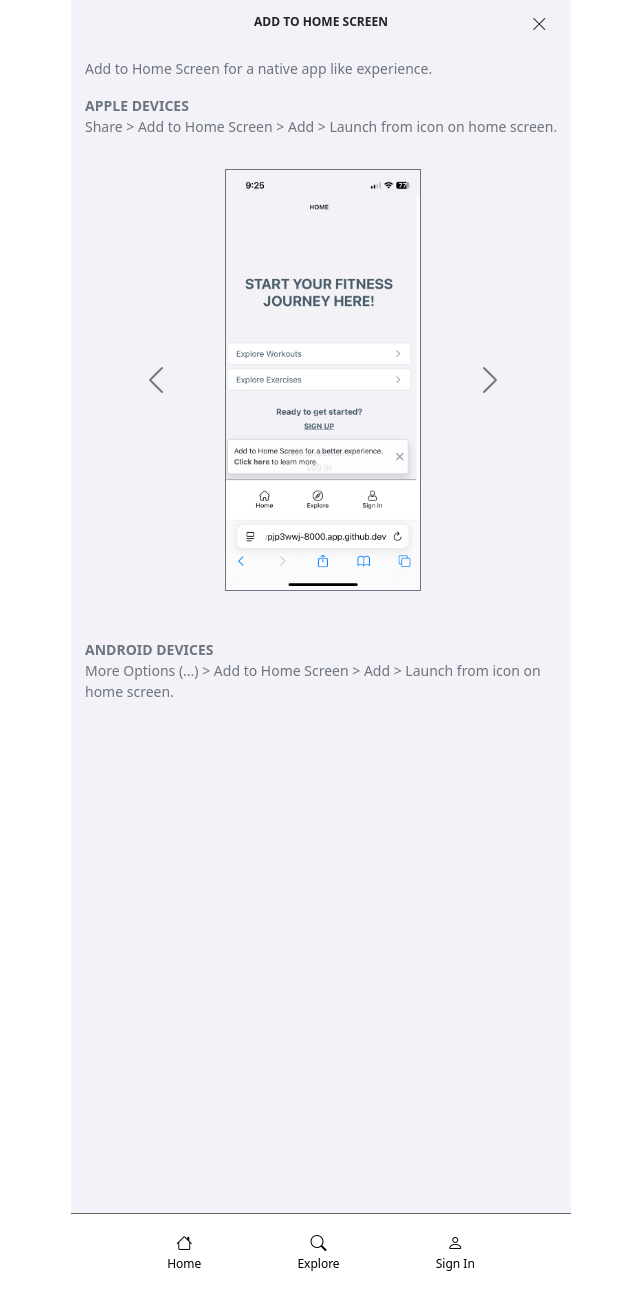
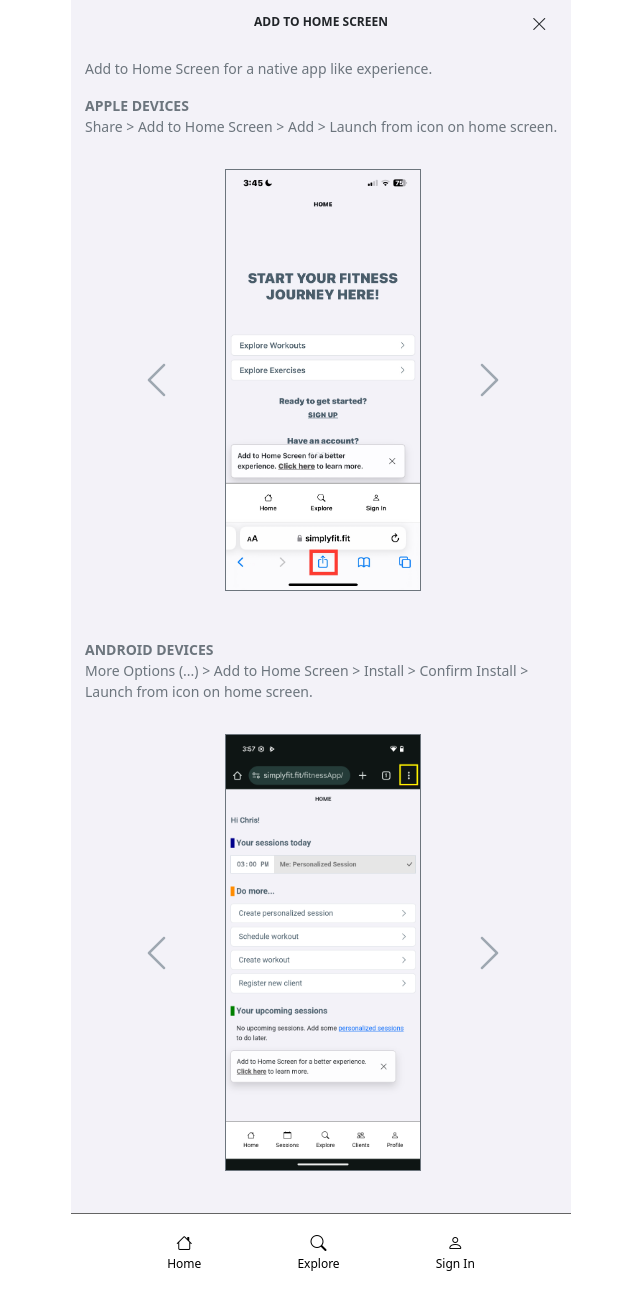
Before and after one commit to aayushkhadpe/fitnessApp, a Django app: page /fitnessApp/profile/pwa-setup in a window 1280 px wide. Shown: the whole page, without its empty margins (319-959 px from the left). Run offline with Django 5.2, Linux system fonts and the light colour scheme; some libraries are stand-ins or nearby versions.

Commit message:
updated pwa images and removed service worker

```diff
--- a/fitnessApp/templates/pwa_setup.html
+++ b/fitnessApp/templates/pwa_setup.html
@@ -26,27 +26,27 @@
 <div class="row text-center mt-3 mb-3 pt-3 pb-3">
     <div class="col ps-3"></div>
     <div class="col-10 ps-3">
-      <div id="carouselIndicators" class="carousel slide" data-bs-theme="dark" data-bs-wrap="false">
+      <div id="carouselIndicators-apple" class="carousel slide" data-bs-theme="dark" data-bs-wrap="false">
         <div class="carousel-inner">
           <div class="carousel-item active">
-                <img src="{% static 'fitnessApp/images/pwa_setup/pwa_apple_1.png' %}" class="w-50 border border-secondary" alt="...">
+                <img src="{% static 'fitnessApp/images/pwa_setup/pwa_apple_1.jpg' %}" class="w-50 border border-secondary" alt="...">
           </div>
           <div class="carousel-item">
-            <img src="{% static 'fitnessApp/images/pwa_setup/pwa_apple_2.png' %}" class="w-50 border border-secondary" alt="...">
+            <img src="{% static 'fitnessApp/images/pwa_setup/pwa_apple_2.jpg' %}" class="w-50 border border-secondary" alt="...">
           </div>
           <div class="carousel-item">
-            <img src="{% static 'fitnessApp/images/pwa_setup/pwa_apple_3.png' %}" class="w-50 border border-secondary" alt="...">
+            <img src="{% static 'fitnessApp/images/pwa_setup/pwa_apple_3.jpg' %}" class="w-50 border border-secondary" alt="...">
           </div>
           <div class="carousel-item">
-            <img src="{% static 'fitnessApp/images/pwa_setup/pwa_apple_4.png' %}" class="w-50 border border-secondary" alt="...">
+            <img src="{% static 'fitnessApp/images/pwa_setup/pwa_apple_4.jpg' %}" class="w-50 border border-secondary" alt="...">
           </div>
         </div>
-        <button class="carousel-control-prev" type="button" data-bs-target="#carouselIndicators" data-bs-slide="prev">
-          <span class="carousel-control-prev-icon" aria-hidden="true"></span>
+        <button class="carousel-control-prev" type="button" data-bs-target="#carouselIndicators-apple" data-bs-slide="prev">
+          <i class="bi bi-chevron-left fitnessapp-text-color-header fs-1"></i>
           <span class="visually-hidden">Previous</span>
         </button>
-        <button class="carousel-control-next" type="button" data-bs-target="#carouselIndicators" data-bs-slide="next">
-          <span class="carousel-control-next-icon" aria-hidden="true"></span>
+        <button class="carousel-control-next" type="button" data-bs-target="#carouselIndicators-apple" data-bs-slide="next">
+          <i class="bi bi-chevron-right fitnessapp-text-color-header fs-1"></i>
           <span class="visually-hidden">Next</span>
         </button>
       </div>
@@ -57,8 +57,42 @@
 <div class="row mt-3">
     <div class="col pt-3 ps-3">
       <span class="text-secondary"><small><b>ANDROID DEVICES</br></b></small></span>
-      <span class="text-secondary"><small>More Options (...) > Add to Home Screen > Add > Launch from icon on home screen.</small></span>
+      <span class="text-secondary"><small>More Options (...) > Add to Home Screen > Install > Confirm Install > Launch from icon on home screen.</small></span>
     </div>
+</div>
+
+<div class="row text-center mt-3 mb-3 pt-3 pb-3">
+    <div class="col ps-3"></div>
+    <div class="col-10 ps-3">
+      <div id="carouselIndicators-android" class="carousel slide" data-bs-theme="dark" data-bs-wrap="false">
+        <div class="carousel-inner">
+          <div class="carousel-item active">
+            <img src="{% static 'fitnessApp/images/pwa_setup/pwa_android_1.png' %}" class="w-50 border border-secondary" alt="...">
+          </div>
+          <div class="carousel-item">
+            <img src="{% static 'fitnessApp/images/pwa_setup/pwa_android_2.png' %}" class="w-50 border border-secondary" alt="...">
+          </div>
+          <div class="carousel-item">
+            <img src="{% static 'fitnessApp/images/pwa_setup/pwa_android_3.png' %}" class="w-50 border border-secondary" alt="...">
+          </div>
+          <div class="carousel-item">
+            <img src="{% static 'fitnessApp/images/pwa_setup/pwa_android_4.png' %}" class="w-50 border border-secondary" alt="...">
+          </div>
+          <div class="carousel-item">
+            <img src="{% static 'fitnessApp/images/pwa_setup/pwa_android_5.png' %}" class="w-50 border border-secondary" alt="...">
+          </div>
+        </div>
+        <button class="carousel-control-prev" type="button" data-bs-target="#carouselIndicators-android" data-bs-slide="prev">
+          <i class="bi bi-chevron-left fitnessapp-text-color-header fs-1"></i>
+          <span class="visually-hidden">Previous</span>
+        </button>
+        <button class="carousel-control-next" type="button" data-bs-target="#carouselIndicators-android" data-bs-slide="next">
+          <i class="bi bi-chevron-right fitnessapp-text-color-header fs-1"></i>
+          <span class="visually-hidden">Next</span>
+        </button>
+      </div>
+    </div>
+    <div class="col ps-3"></div>
 </div>
 
 </div>
```
Also changed, not shown: fitnessApp/templates/home.html (+9 -9 lines), db.sqlite3, fitnessApp/static/fitnessApp/images/pwa_setup/pwa_android_1.png (added), fitnessApp/static/fitnessApp/images/pwa_setup/pwa_android_2.png (added), fitnessApp/static/fitnessApp/images/pwa_setup/pwa_android_3.png (added), fitnessApp/static/fitnessApp/images/pwa_setup/pwa_android_4.png (added), fitnessApp/static/fitnessApp/images/pwa_setup/pwa_android_5.png (added), fitnessApp/static/fitnessApp/images/pwa_setup/pwa_apple_1.jpg (added), fitnessApp/static/fitnessApp/images/pwa_setup/pwa_apple_1.png (deleted), fitnessApp/static/fitnessApp/images/pwa_setup/pwa_apple_2.jpg (added), fitnessApp/static/fitnessApp/images/pwa_setup/pwa_apple_2.png (deleted), fitnessApp/static/fitnessApp/images/pwa_setup/pwa_apple_3.jpg (added), fitnessApp/static/fitnessApp/images/pwa_setup/pwa_apple_3.png (deleted), fitnessApp/static/fitnessApp/images/pwa_setup/pwa_apple_4.jpg (added), 1 more files.
